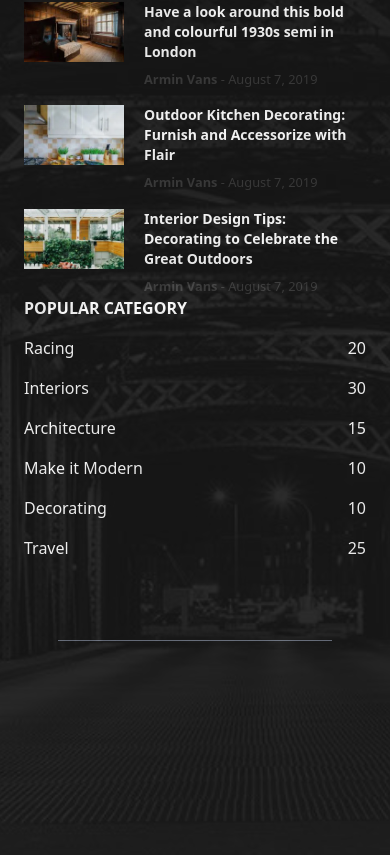
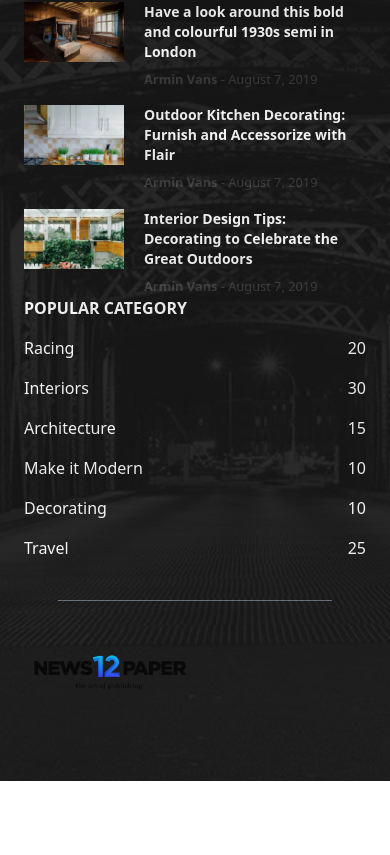
Before and after one commit to Chzmo/news-blog-website, a React (Vite) app: page / in a window 390 px wide. Shown: the part 6409-7264 px from the top of the page. After the commit the page ends 7190 px from the top, so only its background shows below. Built offline with nearby package versions, Linux system fonts and the light colour scheme.

Commit message:
footer logo

```diff
--- a/src/Sections/Footer/Footer.jsx
+++ b/src/Sections/Footer/Footer.jsx
@@ -1,15 +1,14 @@
 import Card from "../../Components/Card/Card";
 import footerImage from "../../assets/images/footer-bg1.jpg";
 
-import image from "../../assets/images/house.webp";
 import image_105 from "../../assets/images/105-218x150.jpg.webp";
 import image_104 from "../../assets/images/104-218x150.jpg.webp";
 import image_101 from "../../assets/images/101-218x150.jpg.webp";
-import image_91 from "../../assets/images/91-218x150.jpg.webp";
+import logo from "../../assets/images/np12blue-retina.png.webp";
 
-import image_max from "../../assets/images/maxresdefault-7-485x360.jpg.webp";
-import image_54 from "../../assets/images/54-485x360.jpg.webp";
-import LinkArrows from "../../Components/LinkArrows/LinkArrows";
+// import image_max from "../../assets/images/maxresdefault-7-485x360.jpg.webp";
+// import image_54 from "../../assets/images/54-485x360.jpg.webp";
+// import LinkArrows from "../../Components/LinkArrows/LinkArrows";
 import { Link } from "react-router-dom";
 
 const section_1 = [
@@ -30,7 +29,7 @@ const section_1 = [
 function Footer() {
 	return (
 		<div className='flex w-full mt-10 text-white'>
-			<div className='w-full relative  md:min-h-[800px] min-h-[1400px]'>
+			<div className='w-full relative  md:min-h-[800px] min-h-[1200px]'>
 				<div className='absolute top-0 left-0 w-full h-full'>
 					<img src={footerImage} className='w-full h-full object-cover' alt='' />
 				</div>
@@ -83,8 +82,15 @@ function Footer() {
 								</div>
 							</div>
 						</div>
-						<div className='w-full px-[10%] py-20'>
+						<div className='w-full px-[10%] py-10 md:py-20'>
 							<div className='w-full border-b-gray-500 border-b-[1px]'></div>
+						</div>
+						<div className='flex flex-col w-full gap-4 md:gap-[2%] md:flex-row'>
+							<div className='flex items-center w-1/2'>
+								<div className='flex justify-center w-full'>
+									<img src={logo} />
+								</div>
+							</div>
 						</div>
 					</div>
 				</div>
```
